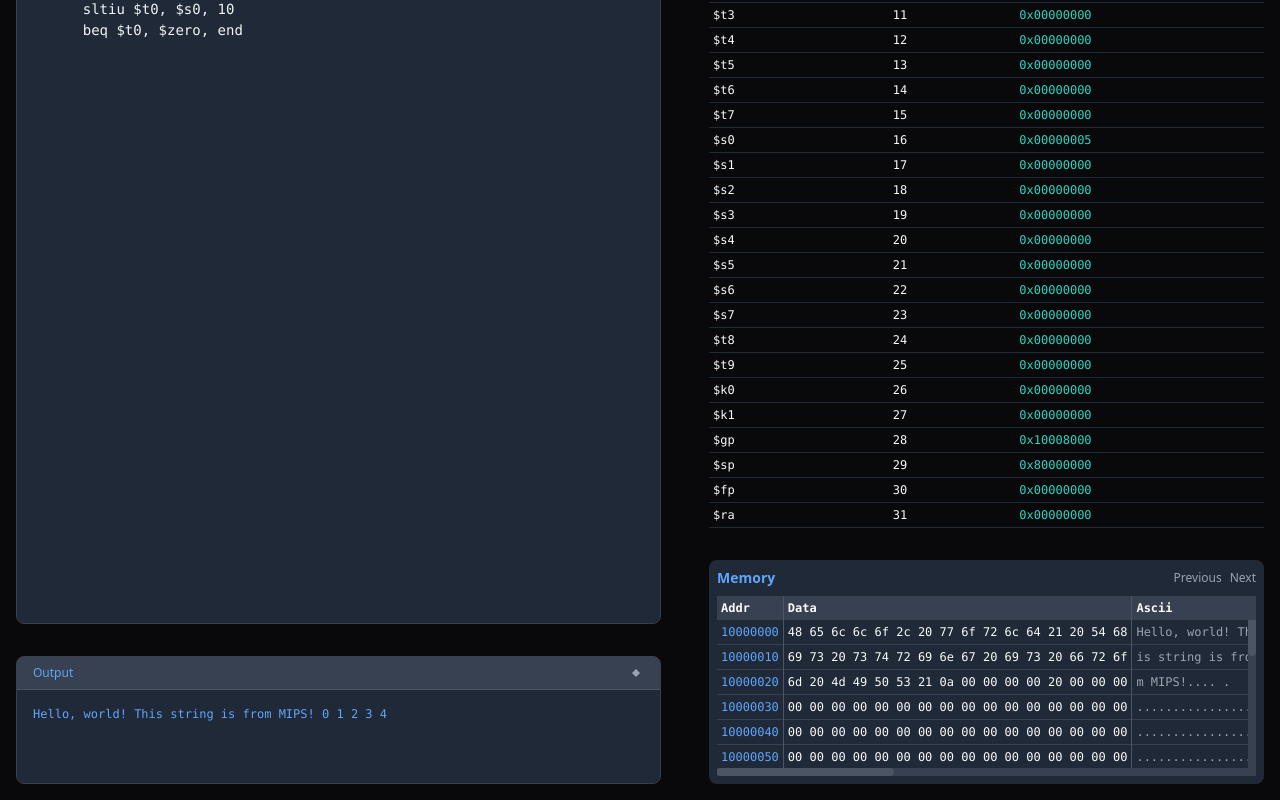
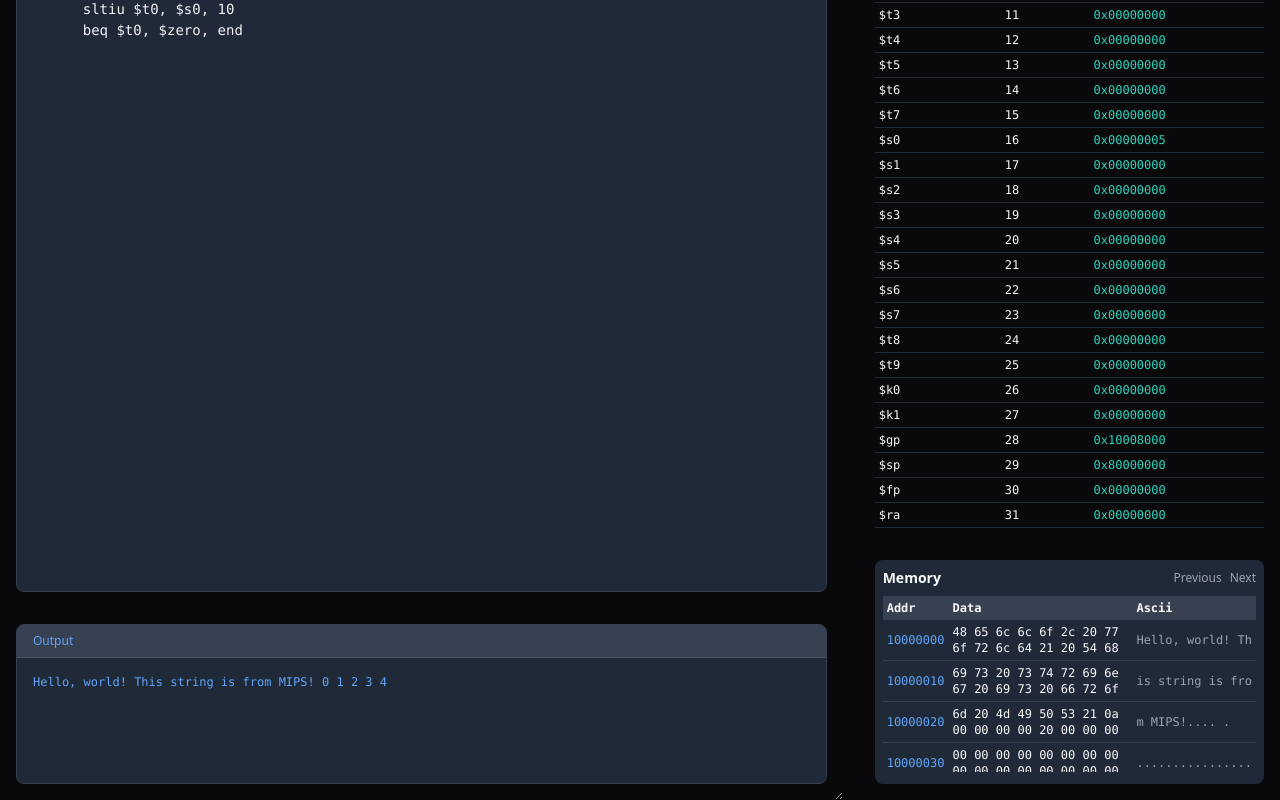
Before and after one commit to AnujPatil110377/sleek-code-assistant, a React (Vite) app: page / in a window 1280 px wide. Shown: the part 461-1261 px from the top of the page. Built offline with nearby package versions, Linux system fonts and the light colour scheme.

Commit message:
Reverted to edit 9fd269f9-eab7-4978-8b43-880c25d0c0f5: "resize issue"

```diff
--- a/app/globals.css
+++ /dev/null
@@ -1,26 +0,0 @@
-.custom-scrollbar {
-  scrollbar-width: thin;
-  scrollbar-color: #4a5568 #2d3748;
-}
-
-.custom-scrollbar::-webkit-scrollbar {
-  width: 8px;
-  height: 8px;
-}
-
-.custom-scrollbar::-webkit-scrollbar-track {
-  background: #2d3748;
-}
-
-.custom-scrollbar::-webkit-scrollbar-thumb {
-  background-color: #4a5568;
-  border-radius: 4px;
-}
-
-.custom-scrollbar::-webkit-scrollbar-thumb:hover {
-  background-color: #3182ce;
-}
-
-.custom-scrollbar::-webkit-scrollbar-corner {
-  background: #2d3748;
-}
--- a/src/app/page.tsx
+++ b/src/app/page.tsx
@@ -26,7 +26,7 @@ const Page = () => {
   }
 
   return (
-    <div className="h-[calc(100vh-2rem)] flex flex-col max-h-screen">
+    <div className="h-screen flex flex-col">
       <Toolbar
         onAssemble={handleAssemble}
         onReset={handleReset}
@@ -35,12 +35,12 @@ const Page = () => {
       />
       <div className="flex-1 flex flex-col overflow-hidden">
         <ResizableBox
-          defaultSize={{ height: '50%' }}
-          minHeight={150}
-          maxHeight="70%"
+          defaultSize={{ height: '60%' }}
+          minHeight={200}
+          maxHeight="80%"
           className="w-full"
           handle={
-            <ResizableHandle className="h-1 w-full cursor-row-resize bg-gray-700 hover:bg-blue-500 transition-colors" />
+            <ResizableHandle className="h-2 w-full cursor-row-resize bg-gray-700 hover:bg-blue-500 transition-colors" />
           }
         >
           <CodeEditor code={code} onChange={setCode} />
--- a/src/components/ConsoleOutput.tsx
+++ b/src/components/ConsoleOutput.tsx
@@ -2,18 +2,12 @@
 
 const ConsoleOutput = ({ output }: { output: string }) => {
   return (
-    <div className="h-40 p-4 min-h-[100px] max-h-[50vh]">
-      <div className="bg-gray-800 rounded-lg h-full flex flex-col overflow-hidden border border-gray-700 transition-all duration-300 hover:border-blue-500 relative">
-        <div className="bg-gray-700 px-4 py-2 border-b border-gray-600 flex items-center justify-between">
+    <div className="h-48 p-4 resize-y overflow-auto min-h-[100px] max-h-[50vh]">
+      <div className="bg-gray-800 rounded-lg h-full flex flex-col overflow-hidden border border-gray-700 transition-all duration-300 hover:border-blue-500">
+        <div className="bg-gray-700 px-4 py-2 border-b border-gray-600 flex items-center">
           <span className="text-xs font-medium text-blue-400">Output</span>
-          <div className="cursor-row-resize text-gray-400 hover:text-blue-400">
-            <svg width="16" height="16" viewBox="0 0 16 16" fill="none" xmlns="http://www.w3.org/2000/svg">
-              <path d="M8 12L4 8H12L8 12Z" fill="currentColor"/>
-              <path d="M8 4L12 8H4L8 4Z" fill="currentColor"/>
-            </svg>
-          </div>
         </div>
-        <div className="flex-1 p-4 font-mono text-xs overflow-auto bg-gray-800 custom-scrollbar">
+        <div className="flex-1 p-4 font-mono text-xs overflow-auto bg-gray-800">
           <div className="text-blue-400">
             {output || 'Run code to see output...'}
           </div>
--- a/src/components/MemoryViewer.tsx
+++ b/src/components/MemoryViewer.tsx
@@ -6,59 +6,41 @@ const MemoryViewer = () => {
     { address: '10000030', data: '00 00 00 00 00 00 00 00 00 00 00 00 00 00 00 00', ascii: '................' },
     { address: '10000040', data: '00 00 00 00 00 00 00 00 00 00 00 00 00 00 00 00', ascii: '................' },
     { address: '10000050', data: '00 00 00 00 00 00 00 00 00 00 00 00 00 00 00 00', ascii: '................' },
-    { address: '10000060', data: '00 00 00 00 00 00 00 00 00 00 00 00 00 00 00 00', ascii: '................' },
-    { address: '10000070', data: '00 00 00 00 00 00 00 00 00 00 00 00 00 00 00 00', ascii: '................' },
-    { address: '10000080', data: '00 00 00 00 00 00 00 00 00 00 00 00 00 00 00 00', ascii: '................' },
   ]
 
   return (
     <div className="h-64 p-4">
-      <div className="bg-gray-800 rounded-lg p-2 h-full flex flex-col">
+      <div className="bg-gray-800 rounded-lg p-2 h-full">
         <div className="flex items-center justify-between mb-2">
-          <h2 className="text-sm font-semibold text-blue-400">Memory</h2>
+          <h2 className="text-sm font-semibold">Memory</h2>
           <div className="flex space-x-2">
-            <button className="text-xs text-gray-400 hover:text-blue-400 transition-colors">Previous</button>
-            <button className="text-xs text-gray-400 hover:text-blue-400 transition-colors">Next</button>
+            <button className="text-xs text-gray-400 hover:text-white">Previous</button>
+            <button className="text-xs text-gray-400 hover:text-white">Next</button>
           </div>
         </div>
-        <div className="relative flex-1 overflow-hidden">
-          <div className="overflow-auto h-full custom-scrollbar">
-            <table className="w-full text-xs font-mono relative">
-              <thead className="sticky top-0 z-10">
+        <div className="overflow-auto h-[calc(100%-2rem)]">
+          <table className="w-full text-xs font-mono">
+            <thead>
               <tr className="bg-gray-700">
-                  <th className="text-left p-1 border-r border-gray-600">Addr</th>
-                  <th className="text-left p-1 border-r border-gray-600">Data</th>
+                <th className="text-left p-1">Addr</th>
+                <th className="text-left p-1">Data</th>
                 <th className="text-left p-1">Ascii</th>
               </tr>
             </thead>
             <tbody>
-                {memoryData.map((row, index) => (
-                  <tr
-                    key={row.address}
-                    className={`border-b border-gray-700 hover:bg-gray-700 transition-colors ${
-                      index % 2 === 0 ? 'bg-gray-750' : ''
-                    }`}
-                  >
-                    <td className="p-1 text-blue-400 border-r border-gray-600">{row.address}</td>
-                    <td className="p-1 border-r border-gray-600 whitespace-nowrap">{row.data}</td>
+              {memoryData.map((row) => (
+                <tr key={row.address} className="border-b border-gray-700">
+                  <td className="p-1 text-blue-400">{row.address}</td>
+                  <td className="p-1">{row.data}</td>
                   <td className="p-1 text-gray-400">{row.ascii}</td>
                 </tr>
               ))}
             </tbody>
           </table>
         </div>
-          {/* Vertical scrollbar */}
-          <div className="absolute right-0 top-0 bottom-0 w-2 bg-gray-700">
-            <div className="w-full h-1/3 bg-gray-600 rounded hover:bg-blue-500 transition-colors cursor-pointer" />
-          </div>
-          {/* Horizontal scrollbar */}
-          <div className="absolute left-0 right-2 bottom-0 h-2 bg-gray-700">
-            <div className="h-full w-1/3 bg-gray-600 rounded hover:bg-blue-500 transition-colors cursor-pointer" />
-          </div>
-        </div>
       </div>
     </div>
   )
 }
 
-export default MemoryViewer
+export default MemoryViewer;
```
Lines whose indentation alone changed are shown as unchanged.
